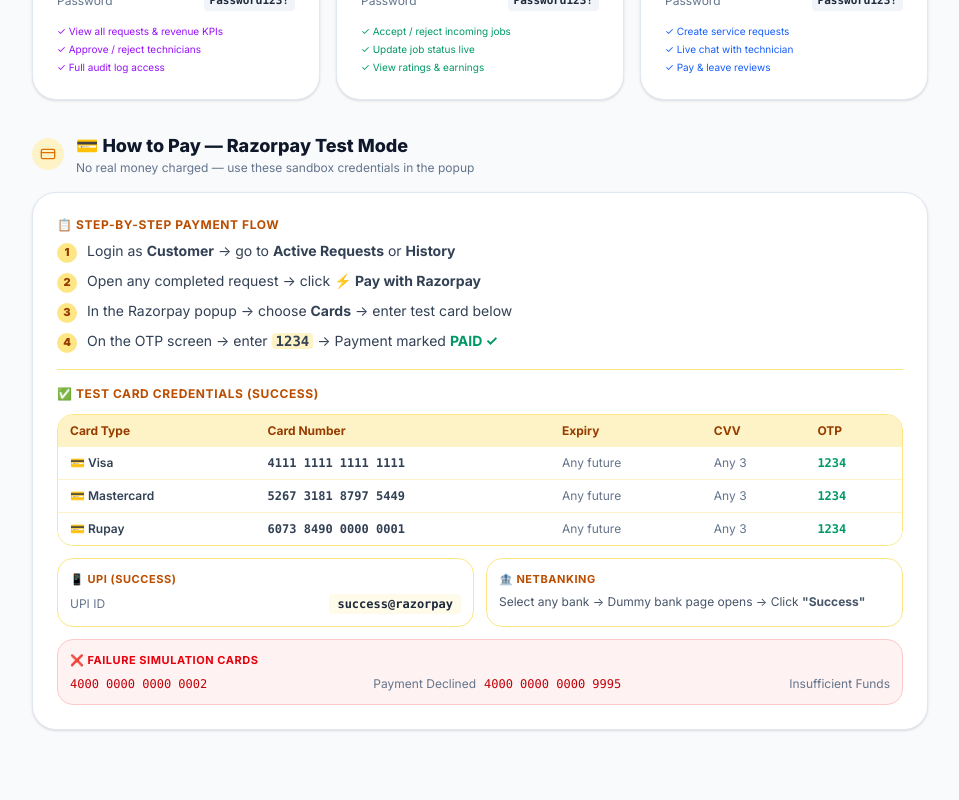
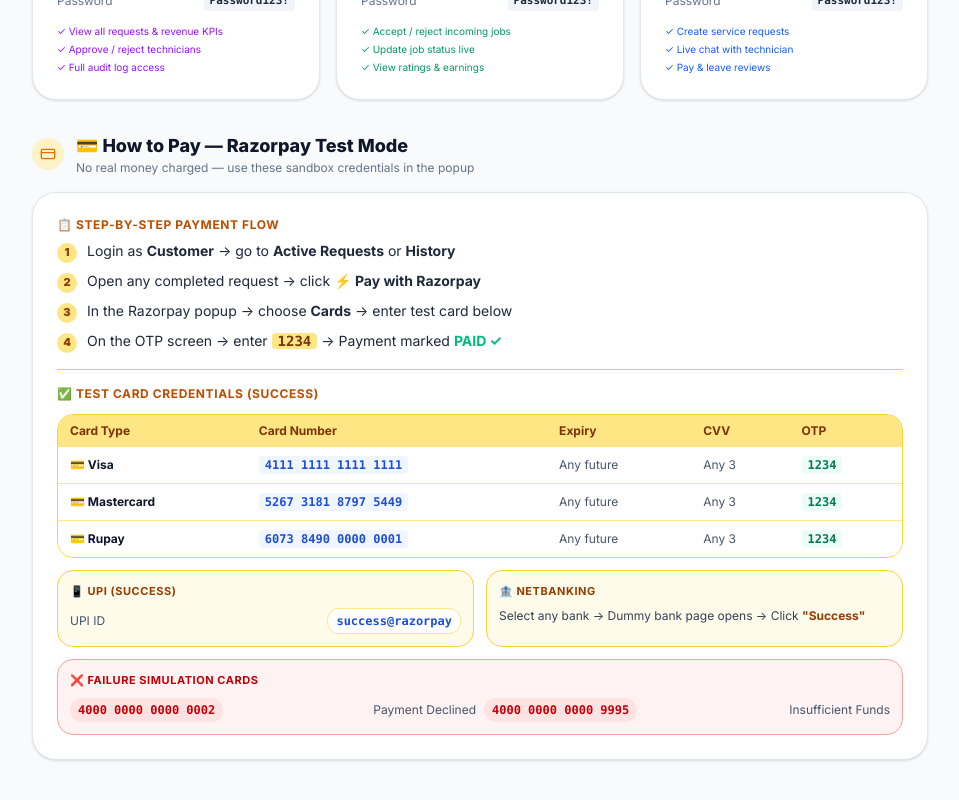
Before and after one commit to Aman5ingh19/FixIt, a React (Vite) app in the folder client/: page /how-to-use in a window 1280 px wide. Shown: the part 1124-1924 px from the top of the page, without its empty margins (160-1119 px from the left). Built offline with nearby package versions, Linux system fonts and the light colour scheme; no server answers.

Commit message:
fix(ux): improve dark mode contrast on Razorpay test guide - table, code blocks, backgrounds

```diff
--- a/client/src/pages/shared/HowToUsePage.jsx
+++ b/client/src/pages/shared/HowToUsePage.jsx
@@ -321,12 +321,12 @@ export default function HowToUsePage() {
         </div>
 
         {/* Steps */}
-        <Card className="border-amber-200 dark:border-amber-800/50 bg-amber-50/30 dark:bg-amber-900/10 space-y-4">
+        <Card className="border-amber-300 dark:border-amber-600 bg-amber-50 dark:bg-[#2a1f00] space-y-4">
 
           {/* Quick Steps */}
           <div className="space-y-2">
             <p className="text-xs font-bold text-amber-700 dark:text-amber-400 uppercase tracking-wider">📋 Step-by-Step Payment Flow</p>
-            <ol className="space-y-2 text-sm text-surface-700 dark:text-surface-300">
+            <ol className="space-y-2 text-sm text-surface-800 dark:text-amber-100">
               <li className="flex items-start gap-2.5">
                 <span className="w-5 h-5 rounded-full bg-amber-200 dark:bg-amber-800 text-amber-800 dark:text-amber-200 text-[11px] font-black flex items-center justify-center shrink-0 mt-0.5">1</span>
                 <span>Login as <strong>Customer</strong> → go to <strong>Active Requests</strong> or <strong>History</strong></span>
@@ -341,17 +341,17 @@ export default function HowToUsePage() {
               </li>
               <li className="flex items-start gap-2.5">
                 <span className="w-5 h-5 rounded-full bg-amber-200 dark:bg-amber-800 text-amber-800 dark:text-amber-200 text-[11px] font-black flex items-center justify-center shrink-0 mt-0.5">4</span>
-                <span>On the OTP screen → enter <code className="font-mono font-bold bg-amber-100 dark:bg-amber-800/60 px-1 rounded">1234</code> → Payment marked <strong className="text-emerald-600">PAID ✓</strong></span>
+                <span>On the OTP screen → enter <code className="font-mono font-bold bg-amber-200 dark:bg-amber-700 text-amber-900 dark:text-white px-1.5 rounded">1234</code> → Payment marked <strong className="text-emerald-500">PAID ✓</strong></span>
               </li>
             </ol>
           </div>
 
-          <div className="border-t border-amber-200 dark:border-amber-800/50 pt-4 space-y-3">
+          <div className="border-t border-amber-300 dark:border-amber-600 pt-4 space-y-3">
             {/* Cards */}
             <p className="text-xs font-bold text-amber-700 dark:text-amber-400 uppercase tracking-wider">✅ Test Card Credentials (Success)</p>
-            <div className="overflow-x-auto rounded-xl border border-amber-200 dark:border-amber-800/50">
+            <div className="overflow-x-auto rounded-xl border border-amber-300 dark:border-amber-600">
               <table className="w-full text-xs">
-                <thead className="bg-amber-100 dark:bg-amber-900/40 text-amber-800 dark:text-amber-300">
+                <thead className="bg-amber-200 dark:bg-amber-800 text-amber-900 dark:text-amber-100">
                   <tr>
                     <th className="text-left px-3 py-2 font-bold">Card Type</th>
                     <th className="text-left px-3 py-2 font-bold">Card Number</th>
@@ -360,18 +360,18 @@ export default function HowToUsePage() {
                     <th className="text-left px-3 py-2 font-bold">OTP</th>
                   </tr>
                 </thead>
-                <tbody className="divide-y divide-amber-100 dark:divide-amber-800/30 bg-white dark:bg-surface-800/40">
+                <tbody className="divide-y divide-amber-200 dark:divide-amber-700 bg-white dark:bg-[#1e1600]">
                   {[
                     { type: '💳 Visa', num: '4111 1111 1111 1111', exp: 'Any future', cvv: 'Any 3', otp: '1234' },
                     { type: '💳 Mastercard', num: '5267 3181 8797 5449', exp: 'Any future', cvv: 'Any 3', otp: '1234' },
                     { type: '💳 Rupay', num: '6073 8490 0000 0001', exp: 'Any future', cvv: 'Any 3', otp: '1234' },
                   ].map((row) => (
-                    <tr key={row.num} className="text-surface-700 dark:text-surface-300">
-                      <td className="px-3 py-2 font-semibold whitespace-nowrap">{row.type}</td>
-                      <td className="px-3 py-2"><code className="font-mono font-bold select-all">{row.num}</code></td>
-                      <td className="px-3 py-2 text-surface-500">{row.exp}</td>
-                      <td className="px-3 py-2 text-surface-500">{row.cvv}</td>
-                      <td className="px-3 py-2"><code className="font-mono font-bold text-emerald-600 select-all">{row.otp}</code></td>
+                    <tr key={row.num} className="text-surface-900 dark:text-amber-50 hover:bg-amber-50 dark:hover:bg-amber-900/30 transition-colors">
+                      <td className="px-3 py-2.5 font-bold whitespace-nowrap">{row.type}</td>
+                      <td className="px-3 py-2.5"><code className="font-mono font-bold select-all text-primary-700 dark:text-amber-200 bg-primary-50 dark:bg-amber-900/50 px-1.5 py-0.5 rounded">{row.num}</code></td>
+                      <td className="px-3 py-2.5 text-surface-600 dark:text-amber-200/70">{row.exp}</td>
+                      <td className="px-3 py-2.5 text-surface-600 dark:text-amber-200/70">{row.cvv}</td>
+                      <td className="px-3 py-2.5"><code className="font-mono font-bold text-emerald-700 dark:text-emerald-300 bg-emerald-50 dark:bg-emerald-900/40 px-1.5 py-0.5 rounded select-all">{row.otp}</code></td>
                     </tr>
                   ))}
                 </tbody>
@@ -380,30 +380,30 @@ export default function HowToUsePage() {
 
             {/* UPI + Netbanking */}
             <div className="grid grid-cols-1 sm:grid-cols-2 gap-3">
-              <div className="bg-white dark:bg-surface-800/40 rounded-xl border border-amber-200 dark:border-amber-800/50 p-3 space-y-1.5">
-                <p className="text-[11px] font-bold text-amber-700 dark:text-amber-400 uppercase tracking-wider">📱 UPI (Success)</p>
-                <div className="flex items-center justify-between text-xs">
-                  <span className="text-surface-500">UPI ID</span>
-                  <code className="font-mono font-bold text-surface-800 dark:text-surface-200 select-all bg-amber-50 dark:bg-amber-900/30 px-2 py-0.5 rounded">success@razorpay</code>
+              <div className="bg-amber-50 dark:bg-[#1e1600] rounded-xl border border-amber-300 dark:border-amber-600 p-3 space-y-2">
+                <p className="text-[11px] font-bold text-amber-800 dark:text-amber-300 uppercase tracking-wider">📱 UPI (Success)</p>
+                <div className="flex items-center justify-between text-xs gap-2">
+                  <span className="text-surface-600 dark:text-amber-200/70 shrink-0">UPI ID</span>
+                  <code className="font-mono font-bold text-primary-700 dark:text-amber-200 select-all bg-white dark:bg-amber-900/50 border border-amber-200 dark:border-amber-700 px-2 py-1 rounded-lg">success@razorpay</code>
                 </div>
               </div>
-              <div className="bg-white dark:bg-surface-800/40 rounded-xl border border-amber-200 dark:border-amber-800/50 p-3 space-y-1.5">
-                <p className="text-[11px] font-bold text-amber-700 dark:text-amber-400 uppercase tracking-wider">🏦 Netbanking</p>
-                <p className="text-xs text-surface-600 dark:text-surface-400">Select any bank → Dummy bank page opens → Click <strong>"Success"</strong></p>
+              <div className="bg-amber-50 dark:bg-[#1e1600] rounded-xl border border-amber-300 dark:border-amber-600 p-3 space-y-2">
+                <p className="text-[11px] font-bold text-amber-800 dark:text-amber-300 uppercase tracking-wider">🏦 Netbanking</p>
+                <p className="text-xs text-surface-700 dark:text-amber-100">Select any bank → Dummy bank page opens → Click <strong className="text-amber-800 dark:text-amber-300">"Success"</strong></p>
               </div>
             </div>
 
             {/* Failure cards */}
-            <div className="bg-red-50 dark:bg-red-950/20 rounded-xl border border-red-200 dark:border-red-800/40 p-3 space-y-1.5">
-              <p className="text-[11px] font-bold text-red-600 dark:text-red-400 uppercase tracking-wider">❌ Failure Simulation Cards</p>
+            <div className="bg-red-50 dark:bg-[#1f0000] rounded-xl border border-red-300 dark:border-red-700 p-3 space-y-2">
+              <p className="text-[11px] font-bold text-red-700 dark:text-red-400 uppercase tracking-wider">❌ Failure Simulation Cards</p>
               <div className="grid grid-cols-1 sm:grid-cols-2 gap-2 text-xs">
-                <div className="flex justify-between items-center">
-                  <code className="font-mono text-red-700 dark:text-red-400 select-all">4000 0000 0000 0002</code>
-                  <span className="text-surface-500">Payment Declined</span>
+                <div className="flex justify-between items-center gap-2">
+                  <code className="font-mono font-bold text-red-700 dark:text-red-300 bg-red-100 dark:bg-red-900/50 px-2 py-1 rounded-lg select-all">4000 0000 0000 0002</code>
+                  <span className="text-surface-600 dark:text-red-200/70 shrink-0">Payment Declined</span>
                 </div>
-                <div className="flex justify-between items-center">
-                  <code className="font-mono text-red-700 dark:text-red-400 select-all">4000 0000 0000 9995</code>
-                  <span className="text-surface-500">Insufficient Funds</span>
+                <div className="flex justify-between items-center gap-2">
+                  <code className="font-mono font-bold text-red-700 dark:text-red-300 bg-red-100 dark:bg-red-900/50 px-2 py-1 rounded-lg select-all">4000 0000 0000 9995</code>
+                  <span className="text-surface-600 dark:text-red-200/70 shrink-0">Insufficient Funds</span>
                 </div>
               </div>
             </div>
```
